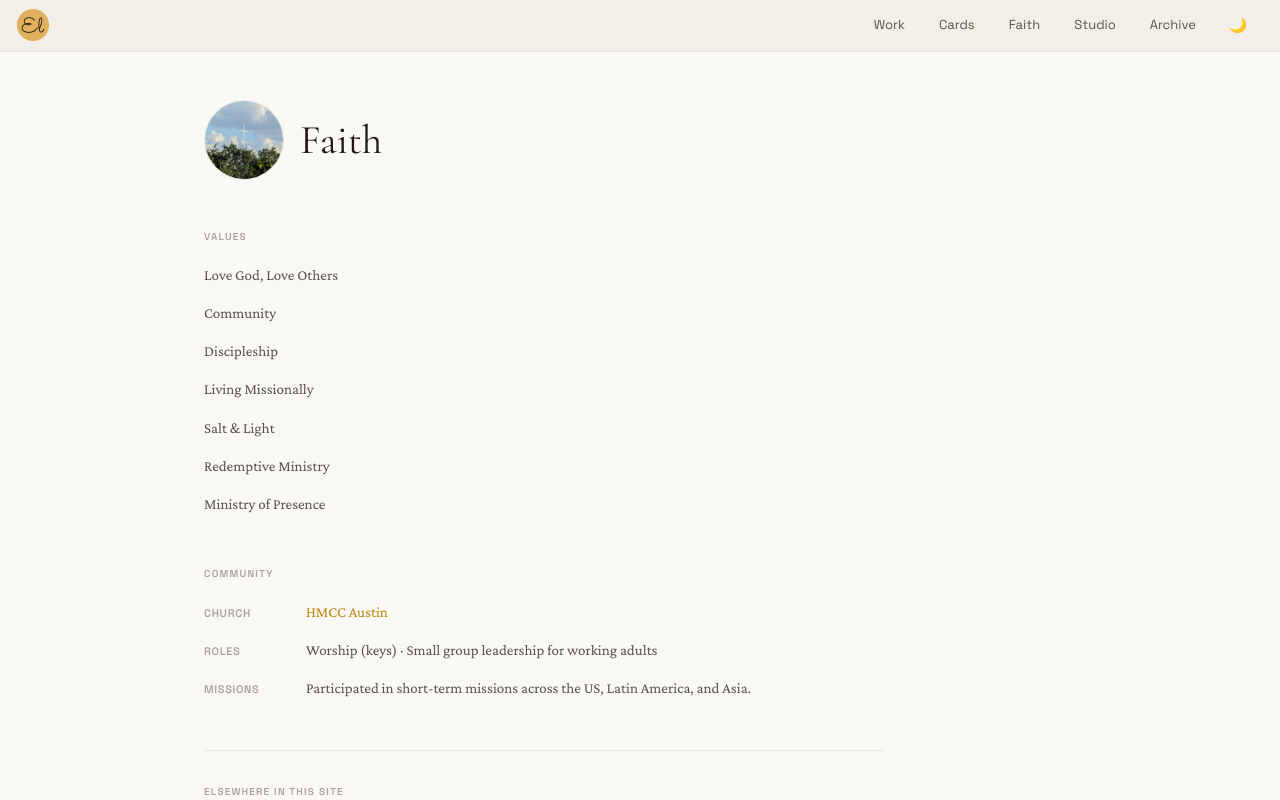
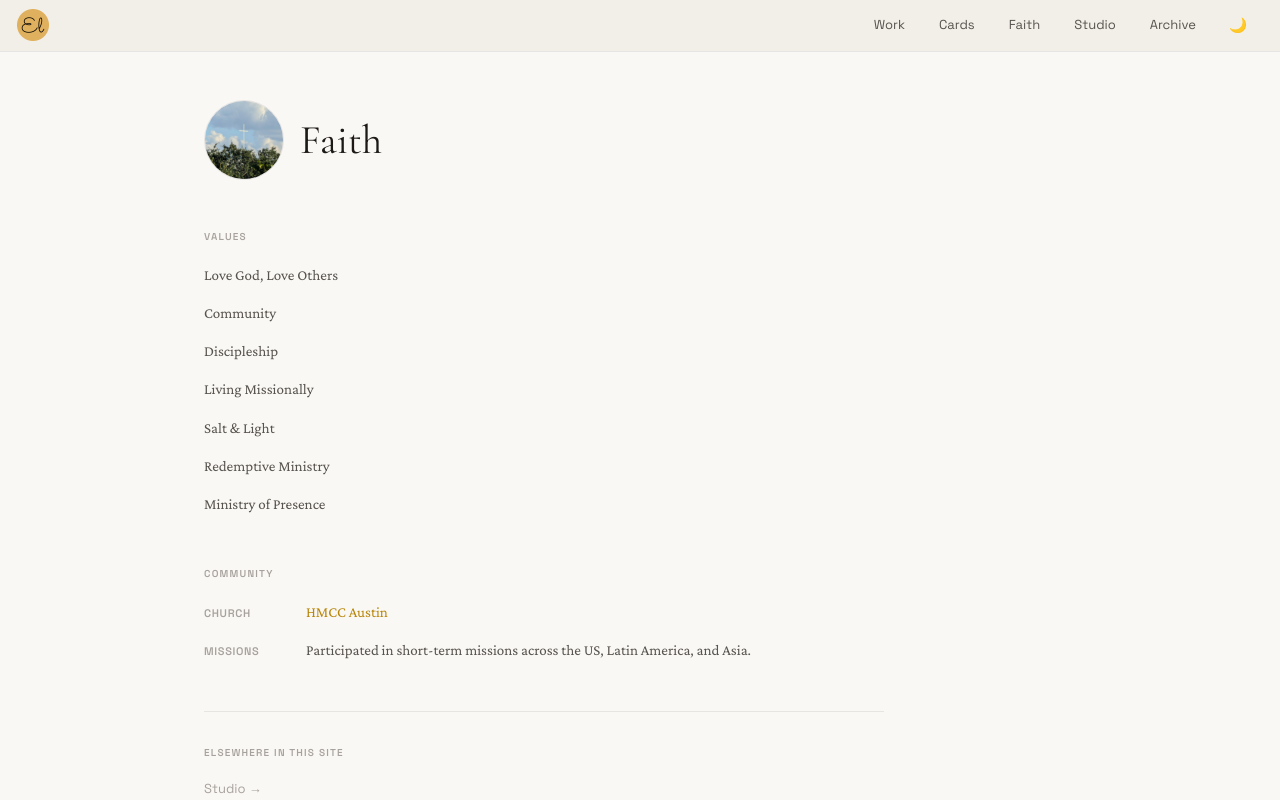
Before and after one commit to theCreedo/ericjmlee-next, a Next.js app: page /faith in a window 1280 px wide. Shown: the top 800 px of the page. Built offline with nearby package versions, Linux system fonts and the light colour scheme.

Commit message:
chore(faith): remove drop-headshot placeholder comment

```diff
--- a/pages/faith/index.js
+++ b/pages/faith/index.js
@@ -26,7 +26,6 @@ export default function Faith() {
       {/* Page: /faith | Person: Eric Lee | Topic: Faith, HMCC Austin, church leadership, worship, missions */}
       <div className={styles.page}>
         <div className={styles.domainHeader}>
-          {/* Drop headshot at /public/images/profile/faith-profile.jpg */}
           <div className={styles.domainProfile}>
             <Image
               src="/images/profile/faith-profile.jpg"
@@ -69,12 +68,6 @@ export default function Faith() {
               </span>
             </li>
             <li className={styles.linkItem}>
-              <span className={styles.linkLabel}>Roles</span>
-              <span className={styles.linkValue}>
-                Worship (keys) · Small group leadership for working adults
-              </span>
-            </li>
-            <li className={styles.linkItem}>
               <span className={styles.linkLabel}>Missions</span>
               <span className={styles.linkValue}>
                 Participated in short-term missions across the US, Latin America, and Asia.
```
